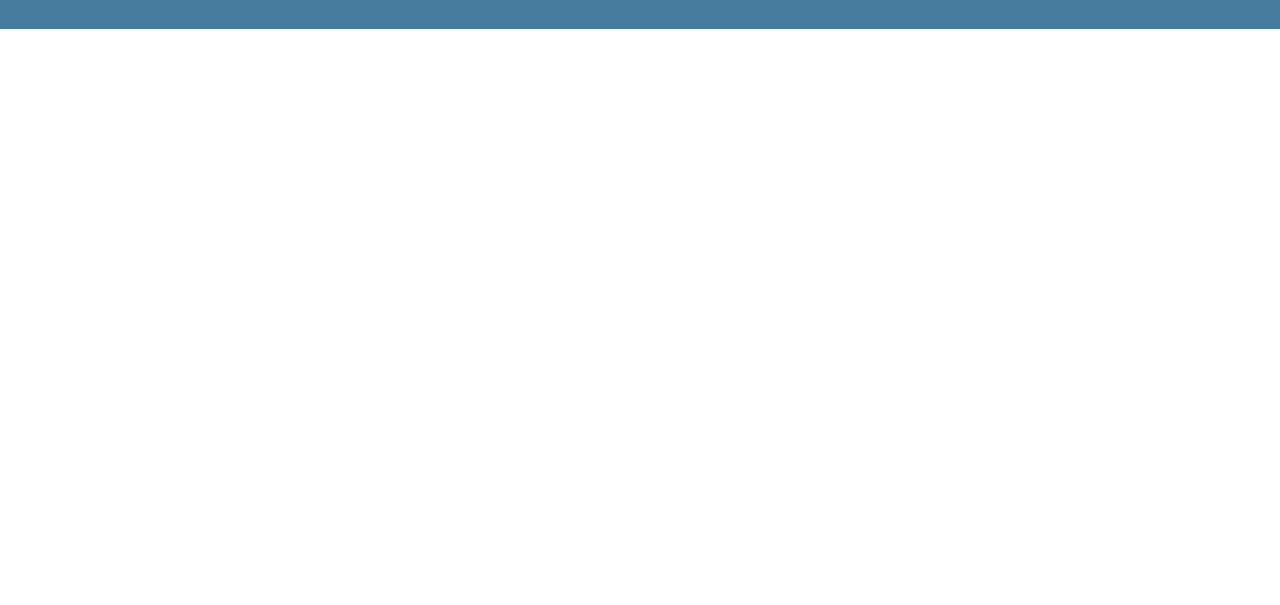
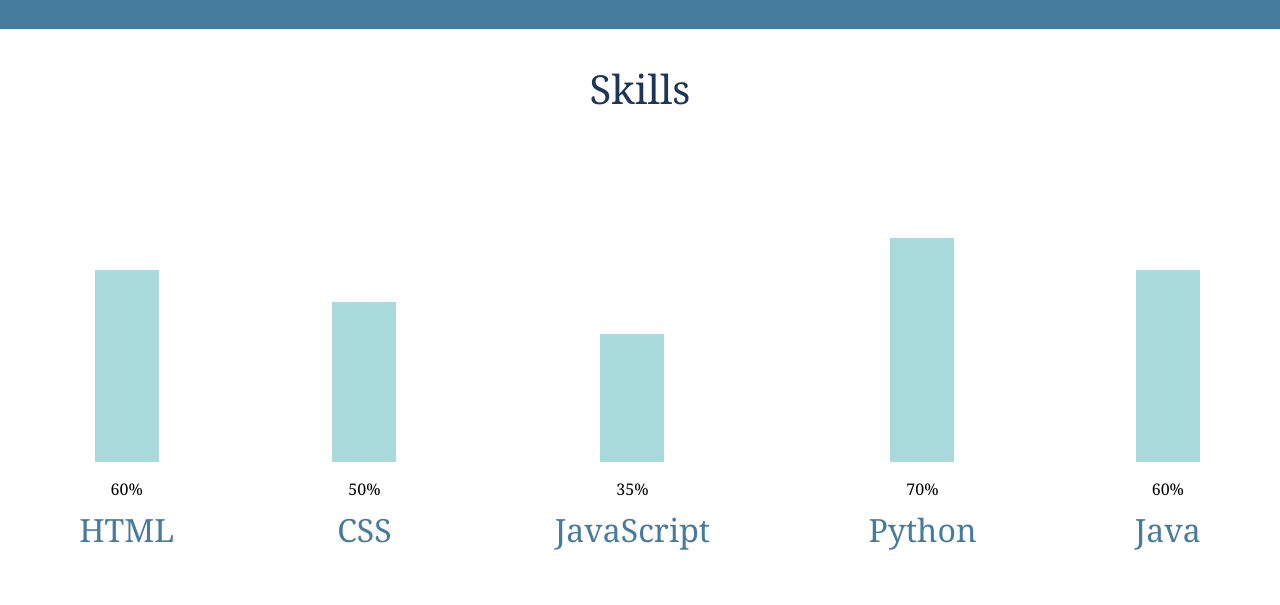
Before and after one commit to orianagonzlez/microproyecto1, a plain HTML site: page index.html in a window 1280 px wide. Shown: the part 975-1580 px from the top of the page. Before the commit the page ends 1004 px from the top, so only its background shows below. Drawn offline with Linux system fonts and the light colour scheme.

Commit message:
Skills listo

```diff
--- a/index.html
+++ b/index.html
@@ -16,7 +16,7 @@
             <ul>
                 <li><a href="#experience">Experience</a></li>
                 <li><a href="#about-me">About Me</a></li>
-                <li><a href="">Skills</a></li>
+                <li><a href="#skills">Skills</a></li>
                 <li><a href="">Contact Me</a></li>
             </ul>
         </nav>
@@ -95,5 +95,14 @@
         </div>
    </section>
 
+   <section id="skills">
+        <div class="nombre-seccion">Skills</div>
+        <div id="contenedor-skills">
+
+        </div>
+   </section>
+
+
+   <script src="main.js"></script>
 </body>
 </html>
--- /dev/null
+++ b/main.js
@@ -0,0 +1,38 @@
+/* Insertando dinamicamente las habilidades */
+
+var habilidades = [{'titulo': 'HTML', 'destreza': 60},
+                {'titulo': 'CSS', 'destreza': 50},
+                {'titulo': 'JavaScript', 'destreza': 35},
+                {'titulo': 'Python', 'destreza': 70},
+                {'titulo': 'Java', 'destreza': 60}];
+
+var seccion = document.getElementById('contenedor-skills');
+
+var rangoDestreza = 0;
+habilidades.forEach(habilidad => {
+    if (habilidad.destreza === 0) {
+        rangoDestreza = 0;
+    } else if (habilidad.destreza < 11) {
+
+    } else if (habilidad.destreza < 21) {
+        rangoDestreza = 20;
+    } else if (habilidad.destreza < 31) {
+        rangoDestreza = 30;
+    } else if (habilidad.destreza < 41) {
+        rangoDestreza = 40;
+    } else if (habilidad.destreza < 51) {
+        rangoDestreza = 50;
+    } else if (habilidad.destreza < 61) {
+        rangoDestreza = 60;
+    } else if (habilidad.destreza < 71) {
+        rangoDestreza = 70;
+    } else if (habilidad.destreza < 81) {
+        rangoDestreza = 80;
+    } else if (habilidad.destreza < 91) {
+        rangoDestreza = 90;
+    } else {
+        rangoDestreza = 100;
+    }
+
+    seccion.innerHTML += '<div class="destreza"><div class="grafico-barra rango-' + rangoDestreza + '"></div><div class="porcentaje-destreza">' + habilidad.destreza + '%</div>\n' + '<div class="titulo-destreza">' + habilidad.titulo + '</div></div>';
+});
--- a/styles.css
+++ b/styles.css
@@ -140,3 +140,74 @@ body {
 .lista-about-me li {
     padding: 0.5rem;
 }
+
+/* ====== SKILLS ======= */
+
+#skills {
+    height: 36rem;
+}
+
+#contenedor-skills {
+    text-align: center;
+    height: 70%;
+    display: flex;
+    justify-content: space-around;
+    align-items: flex-end;
+}
+
+.destreza {
+    display: flex;
+    flex-direction: column;
+    align-items: center;
+}
+.grafico-barra {
+    width: 4rem;
+    background-color: #a8dadc;
+    margin-bottom: 1rem;
+}
+
+.rango-10 {
+    height: 2rem;
+}
+
+.rango-20 {
+    height: 4rem;
+}
+
+.rango-30 {
+    height: 6rem;
+}
+
+.rango-40 {
+    height: 8rem;
+}
+
+.rango-50 {
+    height: 10rem;
+}
+
+.rango-60 {
+    height: 12rem;
+}
+
+.rango-70 {
+    height: 14rem;
+}
+
+.rango-80 {
+    height: 16rem;
+}
+
+.rango-90 {
+    height: 18rem;
+}
+
+.rango-100 {
+    height: 20rem;
+}
+
+.titulo-destreza {
+    font-size: 2rem;
+    padding-top: 0.5rem;
+    color: var(--secundary-color);
+}
```
